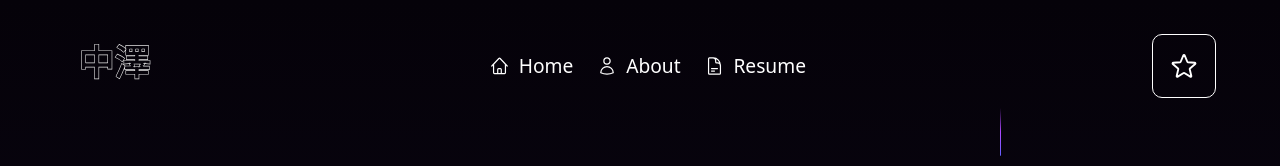
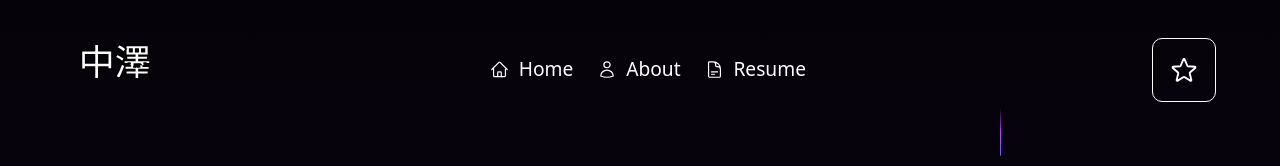
Before and after one commit to samuelnakazawa/naka.dev, a Next.js app: page / in a window 1280 px wide. Shown: the top 166 px of the page. Built offline with nearby package versions, Linux system fonts and the light colour scheme.

Commit message:
feat(tooltip and visibility): adding new tooltip component, changing import to alias and improving text-hover-effect component to new colors to be more visible

```diff
--- a/src/components/Header.tsx
+++ b/src/components/Header.tsx
@@ -35,7 +35,7 @@ export const Header = () => {
       ></div>
       <div className="relative max-w-6xl mx-auto flex items-center justify-between py-4">
         <Link className="text-xl font-medium text-gray-200 hover:text-[#c95bf5] z-10" href="/">
-          <TextHoverEffect text={'中澤'} duration={0} />
+          <TextHoverEffect text={'中澤'} duration={0.4} />
         </Link>
 
         {/* Menu Desktop */}
--- a/src/components/ui/github-button.tsx
+++ b/src/components/ui/github-button.tsx
@@ -1,6 +1,8 @@
 'use client';
 import React, { useState } from 'react';
 import { motion } from 'framer-motion';
+
+import { Tooltip } from './';
 
 export const GitHubButton = () => {
   const [isHovered, setIsHovered] = useState(false);
@@ -27,14 +29,7 @@ export const GitHubButton = () => {
         alt={'star my project :)'}
         className="w-[3em] h-[3em] transition-transform duration-500 ease-in-out hover:scale-110"
       />
-
-      <span
-        className={`absolute top-16 left-0 ml-2 whitespace-nowrap bg-black text-white text-sm px-3 py-1 rounded-lg transition-opacity duration-300 ease-in-out ${
-          isHovered ? 'opacity-100' : 'opacity-0'
-        }`}
-      >
-        See this project on GitHub
-      </span>
+      {isHovered && <Tooltip text={'Project repository'} />}
     </motion.a>
   );
 };
--- a/src/components/ui/index.tsx
+++ b/src/components/ui/index.tsx
@@ -7,3 +7,4 @@ export * from './skill-cards';
 export * from './social-media-icons';
 export * from './hamburguer-button';
 export * from './mobile-menu';
+export * from './tooltip';
--- a/src/components/ui/menu-item.tsx
+++ b/src/components/ui/menu-item.tsx
@@ -3,11 +3,12 @@ import React, { useState } from 'react';
 import Link from 'next/link';
 import { motion } from 'framer-motion';
 
-import { MenuItemType } from '../../types/components';
+import { MenuItemType } from '@/types/components';
 
 interface MenuItemProps {
   type: MenuItemType;
   hideIcon?: boolean;
+  onClick?: () => void;
 }
 
 export const MenuItem: React.FC<MenuItemProps> = ({ type, hideIcon, onClick }) => {
--- a/src/components/ui/mobile-menu.tsx
+++ b/src/components/ui/mobile-menu.tsx
@@ -1,7 +1,7 @@
 'use client';
 import { motion, AnimatePresence } from 'framer-motion';
 import { MenuItem, SocialIcons } from './';
-import { menuItems } from '../constants';
+import { menuItems } from '@/components/constants';
 
 export const MobileMenu = ({ isOpen, onClose }: { isOpen: boolean; onClose: () => void }) => {
   return (
--- a/src/components/ui/skill-cards.tsx
+++ b/src/components/ui/skill-cards.tsx
@@ -1,6 +1,8 @@
 'use client';
+import { useState } from 'react';
+
 import { Skill } from '@/types';
-import { useState } from 'react';
+import { Tooltip } from './';
 
 interface SkillCardProps {
   skill: Skill;
@@ -32,13 +34,7 @@ export const SkillCard = ({ skill, className }: SkillCardProps) => {
         <div className="absolute inset-0 bg-[radial-gradient(circle_at_center,_rgba(201,91,245,0.1)_0%,_transparent_70%)]"></div>
       </div>
 
-      {/* Tooltip */}
-      {showTooltip && (
-        <div className="absolute -top-8 left-1/2 transform -translate-x-1/2 bg-[#c95bf5] text-white text-xs font-medium px-2 py-1 rounded whitespace-nowrap z-10">
-          {skill.name}
-          <div className="absolute bottom-0 left-1/2 transform -translate-x-1/2 translate-y-full w-0 h-0 border-l-4 border-r-4 border-b-0 border-t-4 border-l-transparent border-r-transparent border-t-[#c95bf5]"></div>
-        </div>
-      )}
+      {showTooltip && <Tooltip text={skill.name} />}
 
       <div className="relative flex flex-col items-center z-[2]">
         <div className="w-16 h-16 mb-4 flex items-center justify-center">
--- a/src/components/ui/social-media-icons.tsx
+++ b/src/components/ui/social-media-icons.tsx
@@ -2,7 +2,7 @@
 
 import Link from 'next/link';
 import { motion } from 'framer-motion';
-import { socialLinks } from '../constants';
+import { socialLinks } from '@/components/constants';
 
 export const SocialIcons = () => {
   const validLinks = socialLinks.filter((link) => link.url && typeof link.url === 'string');
--- a/src/components/ui/text-hover-effect.tsx
+++ b/src/components/ui/text-hover-effect.tsx
@@ -2,14 +2,7 @@
 import React, { useRef, useState } from 'react';
 import { motion } from 'framer-motion';
 
-export const TextHoverEffect = ({
-  text,
-  duration,
-}: {
-  text: string;
-  duration?: number;
-  automatic?: boolean;
-}) => {
+export const TextHoverEffect = ({ text, duration = 0.3 }: { text: string; duration?: number }) => {
   const svgRef = useRef<SVGSVGElement>(null);
   const [hovered, setHovered] = useState(false);
   const [maskPosition, setMaskPosition] = useState({ cx: '50%', cy: '50%' });
@@ -27,88 +20,84 @@ export const TextHoverEffect = ({
   };
 
   return (
+    <div className="relative inline-block">
       <svg
         ref={svgRef}
         width="5em"
         height="5em"
-      viewBox="0 0 20 50"
+        viewBox={'0 0 20 50'}
         xmlns="http://www.w3.org/2000/svg"
         onMouseEnter={() => setHovered(true)}
         onMouseLeave={() => setHovered(false)}
         onMouseMove={handleMouseMove}
         className="select-none"
-      style={{ display: 'inline-block', cursor: 'pointer' }}
+        style={{ display: 'block', cursor: 'pointer' }}
       >
         <defs>
-        <linearGradient id="textGradient" gradientUnits="userSpaceOnUse" cx="50%" cy="50%" r="25%">
-          {hovered && (
-            <>
-              <stop offset="0%" stopColor="#eab308" />
-              <stop offset="25%" stopColor="#ef4444" />
-              <stop offset="50%" stopColor="#3b82f6" />
-              <stop offset="75%" stopColor="#06b6d4" />
-              <stop offset="100%" stopColor="#8b5cf6" />
-            </>
-          )}
+          <linearGradient id="fullGradient" x1="0%" y1="0%" x2="100%" y2="0%">
+            <stop offset="0%" stopColor="#c95bf5" />
+            <stop offset="100%" stopColor="#9e3fd3" />
           </linearGradient>
 
           <motion.radialGradient
-          id="revealMask"
+            id="waveMask"
             gradientUnits="userSpaceOnUse"
-          r="20%"
-          initial={{ cx: '50%', cy: '50%' }}
-          animate={maskPosition}
-          transition={{ duration: duration ?? 0, ease: 'easeOut' }}
+            r="50%"
+            initial={{ cx: '0%', cy: '50%' }}
+            animate={hovered ? { cx: '100%', cy: '50%' } : { cx: '0%', cy: '50%' }}
+            transition={{ duration: 1.5, ease: 'easeOut' }}
           >
-          <stop offset="0%" stopColor="white" />
-          <stop offset="100%" stopColor="black" />
+            <stop offset="0%" stopColor="white" stopOpacity="1" />
+            <stop offset="100%" stopColor="white" stopOpacity="0" />
           </motion.radialGradient>
-        <mask id="textMask">
-          <rect x="0" y="0" width="100%" height="100%" fill="url(#revealMask)" />
-        </mask>
         </defs>
+
         <text
           x="50%"
           y="50%"
           textAnchor="middle"
           dominantBaseline="middle"
-        strokeWidth="0.3"
-        className="fill-transparent stroke-neutral-200 font-[helvetica] text-lg font-bold dark:stroke-neutral-800" // Tamanho da fonte reduzido
-        style={{ opacity: hovered ? 0.7 : 0 }}
+          fill="white"
+          stroke="black"
+          strokeWidth="0.8"
+          className="font-[helvetica] text-lg font-bold"
         >
           {text}
         </text>
-      <motion.text
-        x="50%"
-        y="50%"
-        textAnchor="middle"
-        dominantBaseline="middle"
-        strokeWidth="0.3"
-        className="fill-transparent stroke-neutral-200 font-[helvetica] text-lg font-bold dark:stroke-neutral-800" // Tamanho da fonte reduzido
-        initial={{ strokeDashoffset: 1000, strokeDasharray: 1000 }}
-        animate={{
-          strokeDashoffset: 0,
-          strokeDasharray: 1000,
-        }}
-        transition={{
-          duration: 4,
-          ease: 'easeInOut',
-        }}
-      >
-        {text}
-      </motion.text>
+
+        {hovered && (
+          <>
             <text
               x="50%"
               y="50%"
               textAnchor="middle"
               dominantBaseline="middle"
-        stroke="url(#textGradient)"
-        strokeWidth="0.3"
-        mask="url(#textMask)"
-        className="fill-transparent font-[helvetica] text-lg font-bold" // Tamanho da fonte reduzido
+              fill="transparent"
+              stroke="url(#fullGradient)"
+              strokeWidth="0.4"
+              className="font-[helvetica] text-lg font-bold"
             >
               {text}
             </text>
+
+            {/* Efeito de onda que percorre todo o texto */}
+            <text
+              x="50%"
+              y="50%"
+              textAnchor="middle"
+              dominantBaseline="middle"
+              fill="transparent"
+              stroke="url(#fullGradient)"
+              strokeWidth="0.4"
+              strokeOpacity="0.7"
+              mask="url(#waveMask)"
+              className="font-[helvetica] text-lg font-bold"
+            >
+              {text}
+            </text>
+          </>
+        )}
       </svg>
+    </div>
   );
 };
--- /dev/null
+++ b/src/components/ui/tooltip.tsx
@@ -0,0 +1,8 @@
+export const Tooltip = ({ text }: { text: string }) => {
+  return (
+    <div className="absolute -top-8 left-1/2 transform -translate-x-1/2 bg-[#c95bf5] text-white text-xs font-medium px-2 py-1 rounded whitespace-nowrap z-10">
+      {text}
+      <div className="absolute bottom-0 left-1/2 transform -translate-x-1/2 translate-y-full w-0 h-0 border-l-4 border-r-4 border-b-0 border-t-4 border-l-transparent border-r-transparent border-t-[#c95bf5]"></div>
+    </div>
+  );
+};
```
Lines whose indentation alone changed are shown as unchanged.
